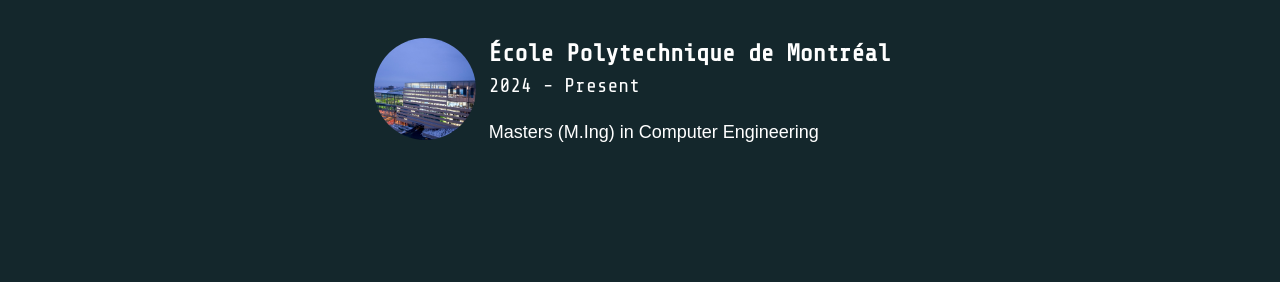
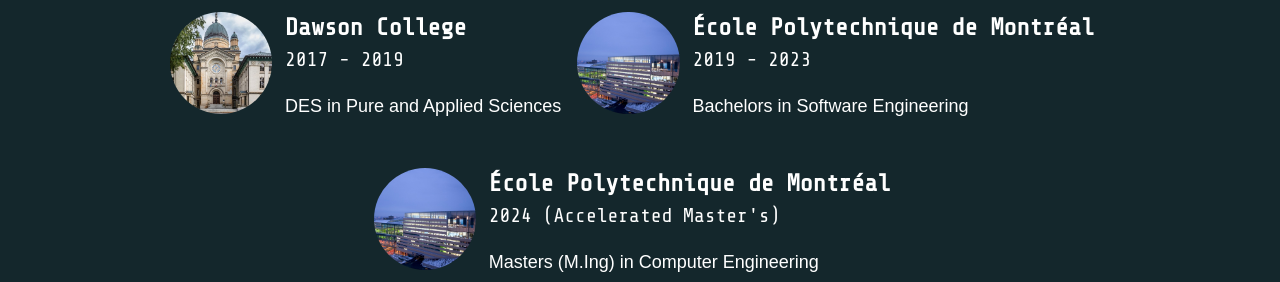
Before and after one commit to IkramKo/IkramKo.github.io, an Angular app: page / in a window 1280 px wide. Shown: the part 1583-1865 px from the top of the page. Built offline with nearby package versions, Linux system fonts and the light colour scheme; a web font is replaced by a local one.

Commit message:
Updated about me and education

```diff
--- a/src/app/pages/about-me-page/about-me-page.component.html
+++ b/src/app/pages/about-me-page/about-me-page.component.html
@@ -10,7 +10,10 @@
                     I've been introduced to tech at a young age, back when I was given my own computer and no longer had to fight with my brother for the right to use use his. I was able to play video games to my heart's content. The gaming then lead to a genuine interest in the tech field.
                     When the time came, software development was the obvious career choice for me, since it combined creativity and technical skills!
                     <br><br>
-                    I'm currently looking for opportunities to put the skills I have acquired in my studies to use in order to perfect them, and even acquire new ones.
+                    Near the end of my bachelors in software engineering, I discoverd in myself a strong interest in cybersecurity and cloud infrastructure management, which then pushed me to futher my education
+                    through a master's degree.
+                    <br><br>
+                    I'm currently looking for opportunities to put to use the skills I have acquired in web development, cybersecurity and infrastructure management in order to perfect them.
                 </p>
             </section>
 
--- a/src/assets/json/education.json
+++ b/src/assets/json/education.json
@@ -15,6 +15,6 @@
         "image": "/assets/images/education/poly.jpg",
         "school": "École Polytechnique de Montréal",
         "program": "Masters (M.Ing) in Computer Engineering",
-        "years": "2024 - Present"
+        "years": "2024 (Accelerated Master's)"
     }
 ]
```
